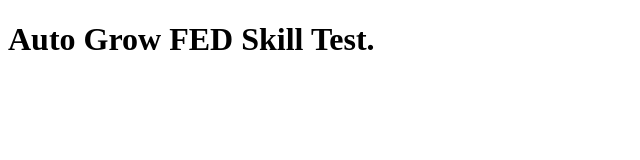
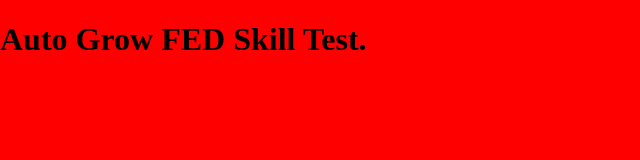
Before and after one commit to NeniEmSu/autoGrow-skill-test, a plain HTML site: page index.html in a window 1280 px wide. Shown: the whole page, without its empty margins (0-640 px from the left). Drawn offline with nearby package versions, Linux system fonts and the light colour scheme; files that its build step writes are made by us from their sources.

Commit message:
initial setup

```diff
--- a/index.html
+++ b/index.html
@@ -4,6 +4,9 @@
   <meta charset="UTF-8">
   <meta name="viewport" content="width=device-width, initial-scale=1.0">
   <title>Auto Grow FED Skill Test</title>
+  <link rel="stylesheet" href="https://cdnjs.cloudflare.com/ajax/libs/normalize/8.0.1/normalize.min.css" integrity="sha512-NhSC1YmyruXifcj/KFRWoC561YpHpc5Jtzgvbuzx5VozKpWvQ+4nXhPdFgmx8xqexRcpAglTj9sIBWINXa8x5w==" crossorigin="anonymous" />
+  <link rel="stylesheet" href="main.css">
+  <script src="index.js" defer module></script>
 </head>
 <body>
   <h1>Auto Grow FED Skill Test.</h1>
--- /dev/null
+++ b/main.scss
@@ -0,0 +1,3 @@
+body {
+  background-color: red;
+}
```
Also changed, not shown: dist/main.css (added), main.css (deleted).
